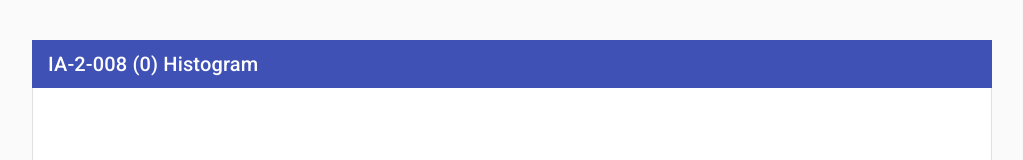
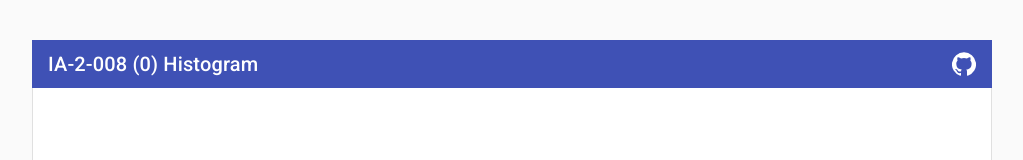
Before and after one commit to DanielGiljam/ia-2-008-0-histogram, a Next.js app: page / in a window 1280 px wide. Shown: the top 160 px of the page, without its empty margins (128-1151 px from the left). Built offline with nearby package versions, Linux system fonts and the light colour scheme.

Commit message:
Adds link to repository on GitHub to navbar

```diff
--- a/src/components/Header.tsx
+++ b/src/components/Header.tsx
@@ -1,8 +1,12 @@
 import Head from "next/head"
 
 import AppBar from "@material-ui/core/AppBar"
+import IconButton from "@material-ui/core/IconButton"
 import Toolbar from "@material-ui/core/Toolbar"
 import Typography from "@material-ui/core/Typography"
+import GitHubIcon from "@material-ui/icons/GitHub"
+
+const sourceCodeURL = "https://github.com/DanielGiljam/ia-2-008-0-histogram"
 
 export type Anchor = (EventTarget & HTMLButtonElement) | undefined
 
@@ -21,6 +25,15 @@ function Header (): JSX.Element {
           <Typography component={"h1"} variant={"h6"} noWrap>
             IA-2-008 (0) Histogram
           </Typography>
+          <IconButton
+            aria-label={"Link to repository on GitHub"}
+            color={"inherit"}
+            component={"a"}
+            edge={"end"}
+            href={sourceCodeURL}
+          >
+            <GitHubIcon />
+          </IconButton>
         </Toolbar>
       </AppBar>
     </>
--- a/src/theme/constants.ts
+++ b/src/theme/constants.ts
@@ -2,4 +2,8 @@ import {BreakpointValues} from "@material-ui/core/styles/createBreakpoints"
 
 export const breakpoint: keyof BreakpointValues = "md"
 
+export const defaultSvgIconFontSize = "1.5rem"
+
+export const largeSvgIconFontSize = "2.1875rem"
+
 export const inputLabelButtonHeight = 36
--- a/src/theme/createTheme.ts
+++ b/src/theme/createTheme.ts
@@ -1,17 +1,21 @@
 import {Theme} from "@material-ui/core/styles"
 
-import {breakpoint as bp} from "./constants"
+import {
+  breakpoint,
+  defaultSvgIconFontSize,
+  largeSvgIconFontSize,
+} from "./constants"
 import enhanceResponsiveHeader from "./enhanceResponsiveHeader"
 
 function createTheme (theme: Theme): Theme {
-  const maxWidth = theme.breakpoints.values[bp]
+  const maxWidth = theme.breakpoints.values[breakpoint]
   const minHeight = maxWidth * 0.75
-  const bpMediaQuery = `${theme.breakpoints.up(
-    bp,
+  const breakpointMediaQuery = `${theme.breakpoints.up(
+    breakpoint,
   )} and (min-height: ${minHeight}px)`
   const {toolbarCompensation, MuiAppBar, MuiToolbar} = enhanceResponsiveHeader(
     theme,
-    bpMediaQuery,
+    breakpointMediaQuery,
   )
   const mainBorder = `1px solid ${theme.palette.divider}`
   theme.overrides = {
@@ -23,21 +27,19 @@ function createTheme (theme: Theme): Theme {
           display: "flex",
           flexDirection: "column",
           justifyContent: "center",
-          [bpMediaQuery]: {
+          [breakpointMediaQuery]: {
             paddingLeft: theme.spacing(3),
             paddingRight: theme.spacing(3),
           },
         },
         "#__next": {
           alignItems: "inherit",
-          backgroundColor: theme.palette.background.paper,
-          border: "unset",
           display: "inherit",
           flexDirection: "inherit",
           height: "100%",
           justifyContent: "inherit",
           width: "100%",
-          [bpMediaQuery]: {
+          [breakpointMediaQuery]: {
             height: "unset",
             minHeight,
             maxWidth,
@@ -45,14 +47,15 @@ function createTheme (theme: Theme): Theme {
         },
         main: {
           alignItems: "inherit",
+          background: theme.palette.background.paper,
           display: "inherit",
           flexDirection: "inherit",
           height: "100%",
           "justify-content": "inherit",
           width: "100%",
           ...toolbarCompensation,
-          [bpMediaQuery]: {
-            ...(toolbarCompensation[bpMediaQuery] as object),
+          [breakpointMediaQuery]: {
+            ...(toolbarCompensation[breakpointMediaQuery] as object),
             borderBottom: mainBorder,
             borderLeft: mainBorder,
             borderRight: mainBorder,
@@ -68,6 +71,14 @@ function createTheme (theme: Theme): Theme {
         justifyContent: "space-between",
       },
       ...MuiToolbar,
+    },
+    MuiSvgIcon: {
+      root: {
+        fontSize: largeSvgIconFontSize,
+        [breakpointMediaQuery]: {
+          fontSize: defaultSvgIconFontSize,
+        },
+      },
     },
   }
   theme.props = {
```
